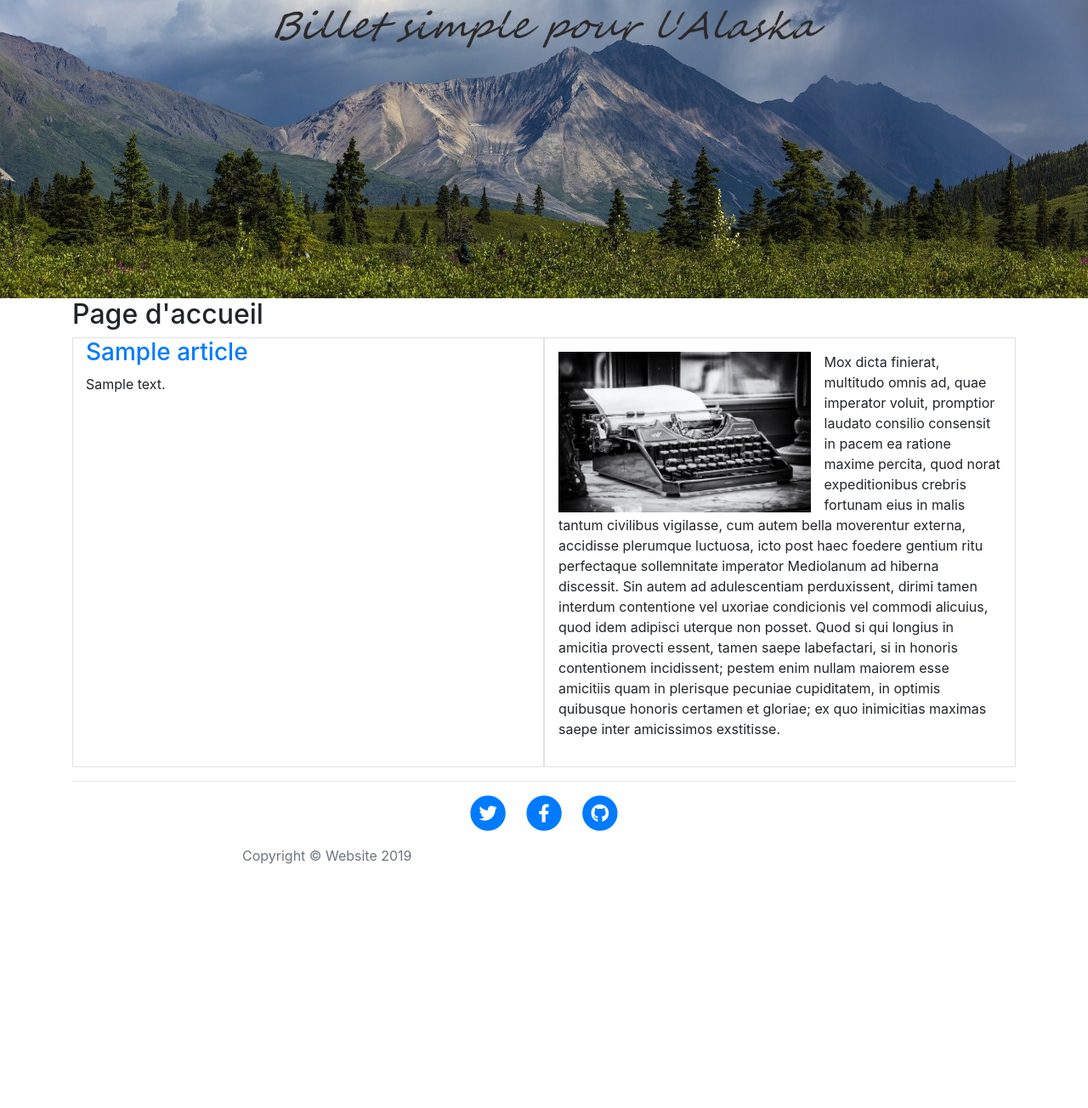
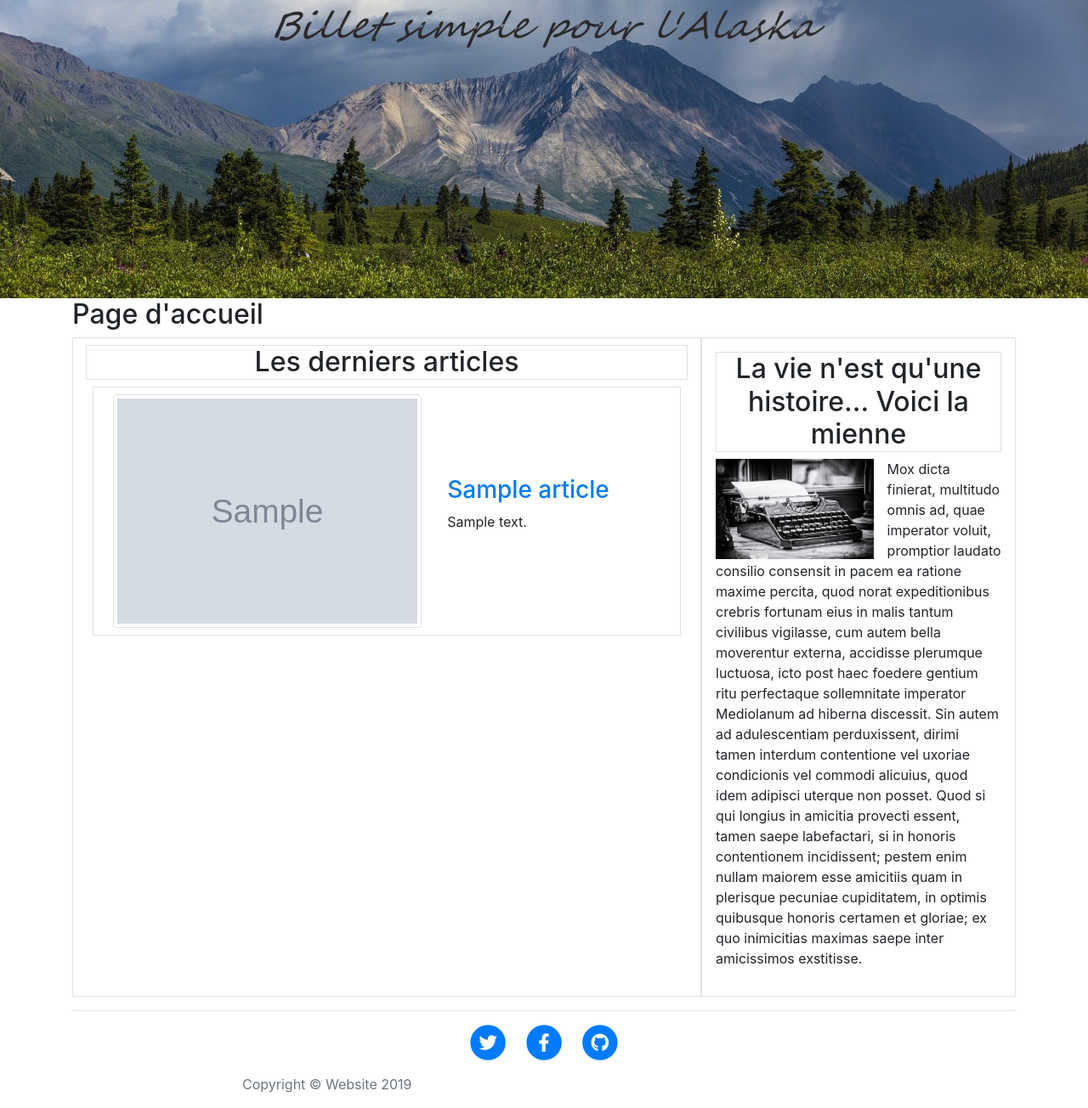
Before and after one commit to Matt-DWAPS/blogphp, a PHP site: template View/Home/index.php in a window 1280 px wide. Shown: the part 83-1387 px from the top of the page at 85% size. Before the commit the page ends 1100 px from the top, so only its background shows below. Run offline with PHP 8.4, Linux system fonts and the light colour scheme; the template is opened without the code that fills it: most values are stand-ins (such as "Sample title", 1, 10 or a date in 2020); grey boxes marked "Sample" are stand-in pictures; a stand-in replaces the project's code that opens the database connection.

Commit message:
PICTURE_HOME_ARTICLE :  - Affichage des image des articles sur la page d'Accueil

```diff
--- a/Model/Article.php
+++ b/Model/Article.php
@@ -187,8 +187,9 @@ class Article extends Model
         }
 
         if ($nbStart !== null or $nbEnd !== null) {
-            $sql .= "LIMIT " . $nbStart . ", " . $nbEnd;
+            $sql .= ' LIMIT ' . $nbStart . ", " . $nbEnd;
         }
+
         $req = $this->executeRequest($sql);
         return $req->fetchAll();
     }
--- a/View/Home/index.php
+++ b/View/Home/index.php
@@ -2,16 +2,50 @@
 
 <h2 class="post-title" id="contenu">Page d'accueil</h2>
 <div class="d-flex">
-    <section class="table-left col-6 border">
+    <section class="table-left col-8 border">
+        <h2 class="border mt-2 text-center">Les derniers articles</h2>
         <?php foreach ($articles as $article) : ?>
-            <a href="<?= "articles/read/" . $article->id ?>">
-                <h3 class="title"><?= $article->title; ?></h3>
-            </a>
-            <p><?= $article->excerpt; ?></p>
+            <?php if (empty($article->picture_url)) : ?>
+                <div class="border m-2 p-2 row">
+                    <div class="d-flex">
+                        <div class="col-12 d-flex align-items-center">
+                            <div>
+                                <a href="<?= "/articles/read/" . $article->id ?>">
+                                    <h3 class="title"><?= $article->title; ?></h3>
+                                </a>
+                                <p><?= $article->excerpt; ?></p>
+                            </div>
+                        </div>
+                    </div>
+                </div>
+            <?php else : ?>
+                <div class="border m-2 p-2">
+                    <div class="d-flex">
+                        <div class="col-7">
+                            <a href="<?= "/articles/read/" . $article->id ?>">
+
+                                <img class="img-fluid img-thumbnail" src="<?= $article->picture_url ?>">
+                            </a>
+                        </div>
+                        <div class="col-5 d-flex align-items-center ">
+                            <div>
+                                <a href="<?= "/articles/read/" . $article->id ?>">
+                                    <h3 class="title"><?= $article->title; ?></h3>
+                                </a>
+                                <p><?= $article->excerpt; ?></p>
+                            </div>
+
+                        </div>
+                    </div>
+
+                </div>
+            <?php endif; ?>
+
         <?php endforeach; ?>
     </section>
     <section class="border">
-        <div class="p-3">
+        <div class="col-12 p-3">
+            <h2 class="border text-center">La vie n'est qu'une histoire... Voici la mienne</h2>
             <img class="text- pr-3" style="width: 60%;float: left" src="content/img/home.jpg"
                  alt="img-presentation"/>
             <p>Mox dicta finierat, multitudo omnis ad, quae imperator voluit, promptior laudato consilio consensit in
```
